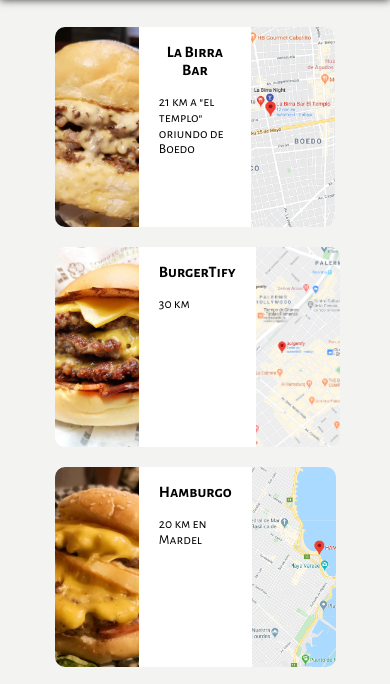
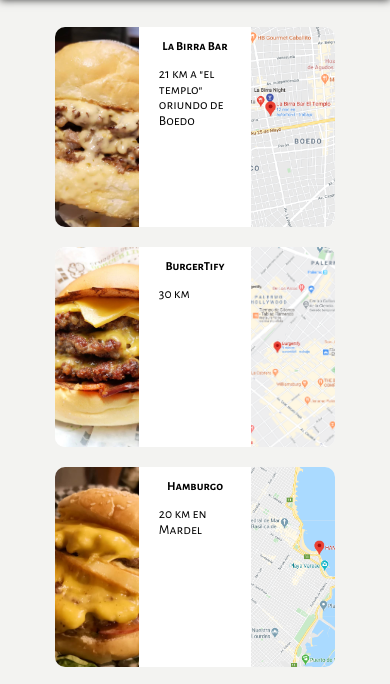
Before and after one commit to CapriLucas/WalkingPagina, a plain HTML site: page viajes.html in a window 390 px wide. Shown: the part 160-844 px from the top of the page. Drawn offline with nearby package versions, Linux system fonts and the light colour scheme.

Commit message:
Fix bug box sizes

```diff
--- a/styles.css
+++ b/styles.css
@@ -169,6 +169,7 @@ body {
 }
 .texto-entrada {
   padding: 0 20px;
+  width: 45%;
 }
 .texto-entrada h3 {
   text-align: center;
@@ -244,6 +245,10 @@ body {
   margin: 10px;
 }
 
+.texto-viajes {
+  width: 40%;
+}
+
 .img-1 {
   border-radius: 10px 0 0 10px;
   width: 30%;
@@ -260,4 +265,7 @@ body {
     width: 90%;
     font-size: 85%;
   }
+  .entrada-viaje h3 {
+    font-size: 90%;
   }
+}
--- a/viajes.html
+++ b/viajes.html
@@ -46,7 +46,7 @@
             alt=""
             class="img-1"
           />
-          <div class="texto-entrada">
+          <div class="texto-entrada texto-viajes">
             <h3>La Birra Bar</h3>
             <p>21 km a "el templo" oriundo de Boedo</p>
           </div>
@@ -58,7 +58,7 @@
         </div>
         <div class="entrada-viaje">
           <img src="/src/7 Burgertify 30km/contra.jpg" alt="" class="img-1" />
-          <div class="texto-entrada">
+          <div class="texto-entrada texto-viajes">
             <h3>BurgerTify</h3>
             <p>30 km</p>
           </div>
```
Lines whose indentation alone changed are shown as unchanged.
